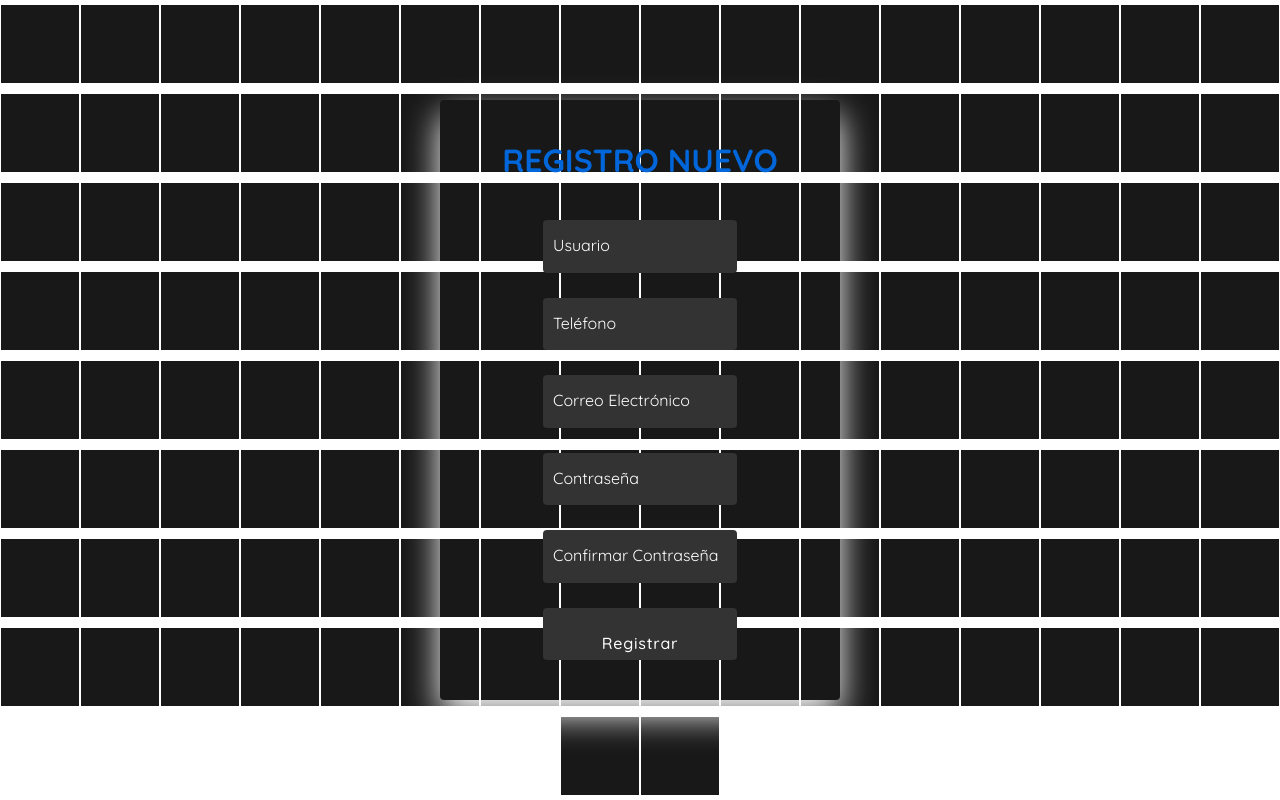
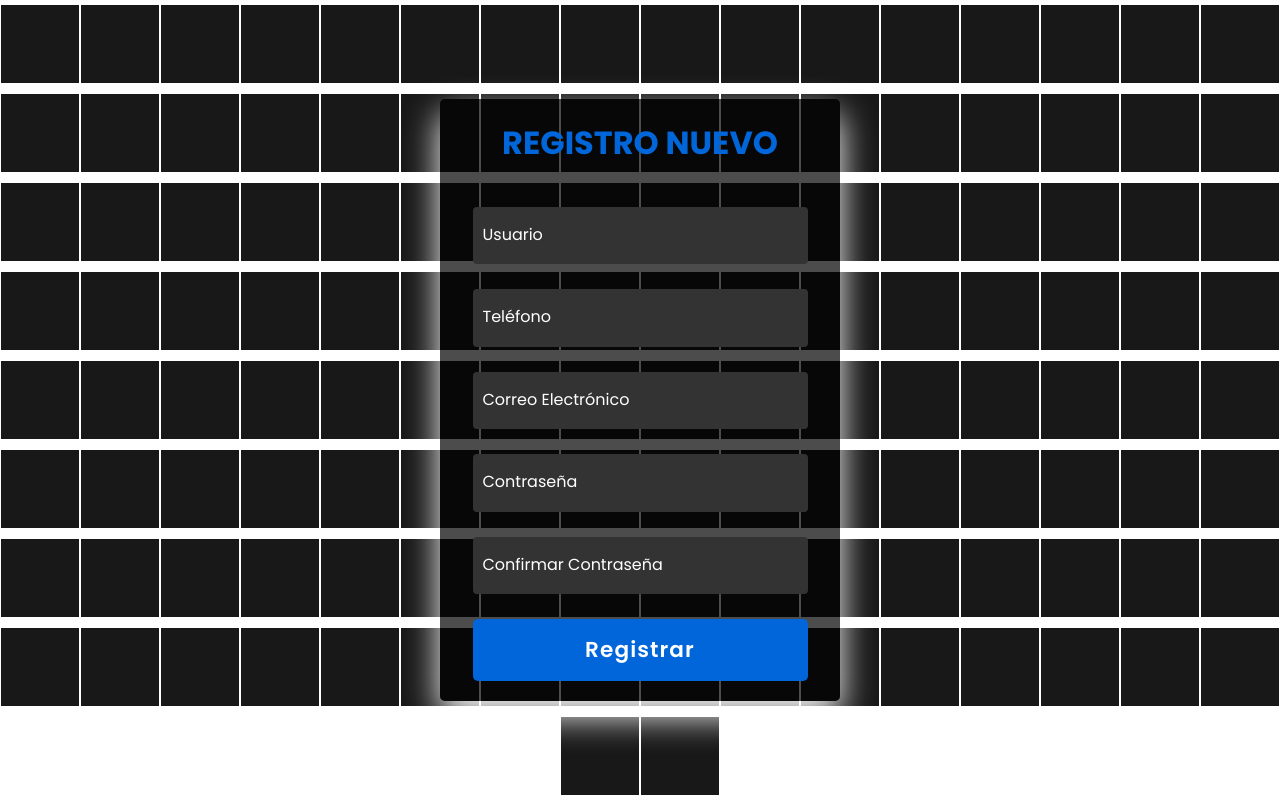
Before and after one commit to Santi-Ortiz/Front-Password-Manager, an Angular app in the folder password-manager/: page /register in a window 1280 px wide. Built offline with nearby package versions, Linux system fonts and the light colour scheme; a web font is replaced by a local one.

Commit message:
Cambio de estilos en registro

```diff
--- a/password-manager/src/app/session/register/register.component.css
+++ b/password-manager/src/app/session/register/register.component.css
@@ -1,9 +1,9 @@
-@import url("https://fonts.googleapis.com/css2?family=Quicksand:wght@300;400;500;600;700&display=swap");
+@import url('https://fonts.googleapis.com/css2?family=Poppins:ital,wght@0,100;0,200;0,300;0,400;0,500;0,600;0,700;0,800;0,900;1,100;1,200;1,300;1,400;1,500;1,600;1,700;1,800;1,900&display=swap');
 * {
   margin: 0;
   padding: 0;
   box-sizing: border-box;
-  font-family: "Quicksand", sans-serif;
+  font-family: 'poppins', sans-serif;
 }
 body {
   display: flex;
@@ -156,9 +156,40 @@ input[type="submit"]:active {
   }
 }
 
-.error-message {
-  color: #ff4d4d; /* Rojo suave */
-  font-weight: 500; /* Negrilla ligera */
-  font-size: 0.9em;
+.message {
+  color: #2C7359;
+  font-weight: 500;
+  font-size: 1.2em;
+  font-size: bold;
   margin-top: 5px;
 }
+
+.inputBox p {
+  color: #cc0000;
+  font-size: 1.0em;
+  margin-top: 5px;
+  font-family: 'poppins', sans-serif;
+  font-size: bold;
+}
+
+section .signin  {
+  background-color: rgba(0, 0, 0, 0.7);
+  padding: 20px;
+  border-radius: 5px;
+  margin: 40px 40px;
+}
+
+
+section .signin .content .form .inputBox input[type="submit"] {
+  padding: 15px;
+  background: #0066da;
+  cursor: pointer;
+  color: #fff;
+  font-weight: 600;
+  font-size: 1.35em;
+  letter-spacing: 0.05em;
+  text-align: center;
+  line-height: 1.5em;
+  border: none;
+  border-radius: 5px;
+}
--- a/password-manager/src/app/session/register/register.component.html
+++ b/password-manager/src/app/session/register/register.component.html
@@ -140,8 +140,8 @@
             <input formControlName="username" type="text" required>
             <i>Usuario</i>
             <div *ngIf="registerForm.get('username')?.touched && registerForm.get('username')?.invalid">
-              <span *ngIf="registerForm.get('username')?.hasError('required')">Campo obligatorio</span>
-              <span *ngIf="registerForm.get('username')?.hasError('minlength')">Debe tener al menos 3 caracteres</span>
+              <p *ngIf="registerForm.get('username')?.hasError('required')">Campo obligatorio</p>
+              <p *ngIf="registerForm.get('username')?.hasError('minlength')">Debe tener al menos 3 caracteres</p>
             </div>
           </div>
 
@@ -150,8 +150,8 @@
             <input formControlName="telephone" type="tel" required>
             <i>Teléfono</i>
             <div *ngIf="registerForm.get('telephone')?.touched && registerForm.get('telephone')?.invalid">
-              <span *ngIf="registerForm.get('telephone')?.hasError('required')">Campo obligatorio</span>
-              <span *ngIf="registerForm.get('telephone')?.hasError('pattern')">Formato no válido</span>
+              <p *ngIf="registerForm.get('telephone')?.hasError('required')">Campo obligatorio</p>
+              <p *ngIf="registerForm.get('telephone')?.hasError('pattern')">Formato no válido</p>
             </div>
           </div>
 
@@ -160,8 +160,8 @@
             <input formControlName="email" type="email" required>
             <i>Correo Electrónico</i>
             <div *ngIf="registerForm.get('email')?.touched && registerForm.get('email')?.invalid">
-              <span *ngIf="registerForm.get('email')?.hasError('required')">Campo obligatorio</span>
-              <span *ngIf="registerForm.get('email')?.hasError('email')">Formato de correo no válido</span>
+              <p *ngIf="registerForm.get('email')?.hasError('required')">Campo obligatorio</p>
+              <p *ngIf="registerForm.get('email')?.hasError('email')">Formato de correo no válido</p>
             </div>
           </div>
 
@@ -170,8 +170,8 @@
             <input formControlName="password" type="password" required>
             <i>Contraseña</i>
             <div *ngIf="registerForm.get('password')?.touched && registerForm.get('password')?.invalid">
-              <span *ngIf="registerForm.get('password')?.hasError('required')">Campo obligatorio</span>
-              <span *ngIf="registerForm.get('password')?.hasError('minlength')">Debe tener al menos 6 caracteres</span>
+              <p *ngIf="registerForm.get('password')?.hasError('required')">Campo obligatorio</p>
+              <p *ngIf="registerForm.get('password')?.hasError('minlength')">Debe tener al menos 6 caracteres</p>
             </div>
           </div>
 
@@ -180,17 +180,17 @@
             <input formControlName="confirmPassword" type="password" required>
             <i>Confirmar Contraseña</i>
             <div *ngIf="registerForm.get('confirmPassword')?.touched && registerForm.get('confirmPassword')?.invalid">
-              <span *ngIf="registerForm.hasError('mismatch')">Las contraseñas deben coincidir</span>
+              <p *ngIf="registerForm.hasError('mismatch')">Las contraseñas deben coincidir</p>
             </div>
           </div>
 
           <!-- Submit -->
           <div class="inputBox">
-            <input type="submit" value="Registrar" [disabled]="registerForm.invalid || isLoading">
+            <input class="submitBtn"type="submit" value="Registrar" [disabled]="registerForm.invalid || isLoading">
           </div>
 
           <!-- General Error Message -->
-          <div *ngIf="message" class="error-message">{{ message }}</div>
+          <div *ngIf="message" class="message">{{ message }}</div>
         </div>
       </form>
     </div>
--- a/password-manager/src/app/session/register/register.component.ts
+++ b/password-manager/src/app/session/register/register.component.ts
@@ -64,7 +64,7 @@ export class RegisterComponent {
 
     this.authService.register(newUser).subscribe({
       next: () => {
-        this.message = 'Usuario creado exitosamente.';
+        this.message = 'Usuario creado exitosamente.\n Revisa tu correo para activar tu cuenta.';
         this.registerForm.reset();
       },
       error: (err) => {
```
